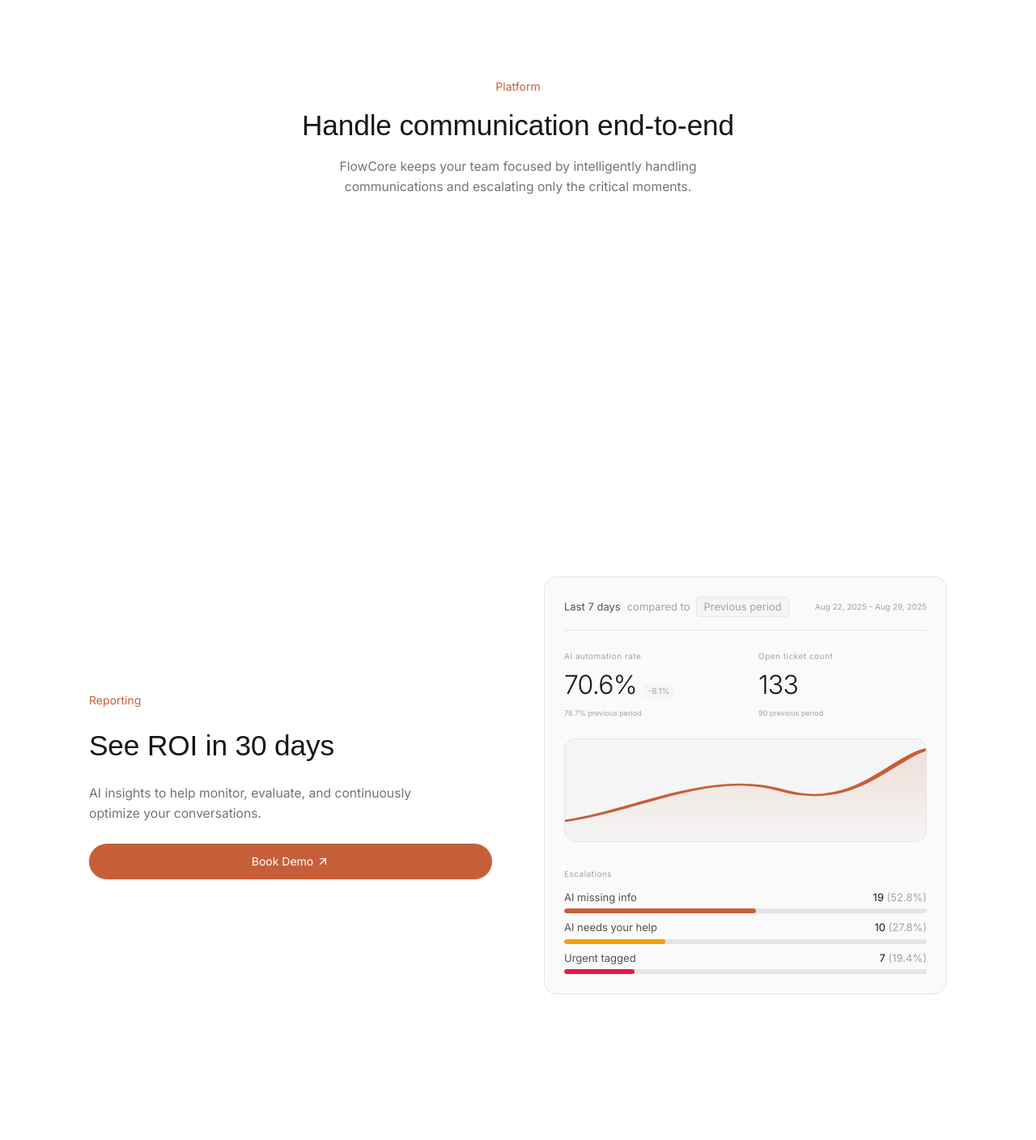
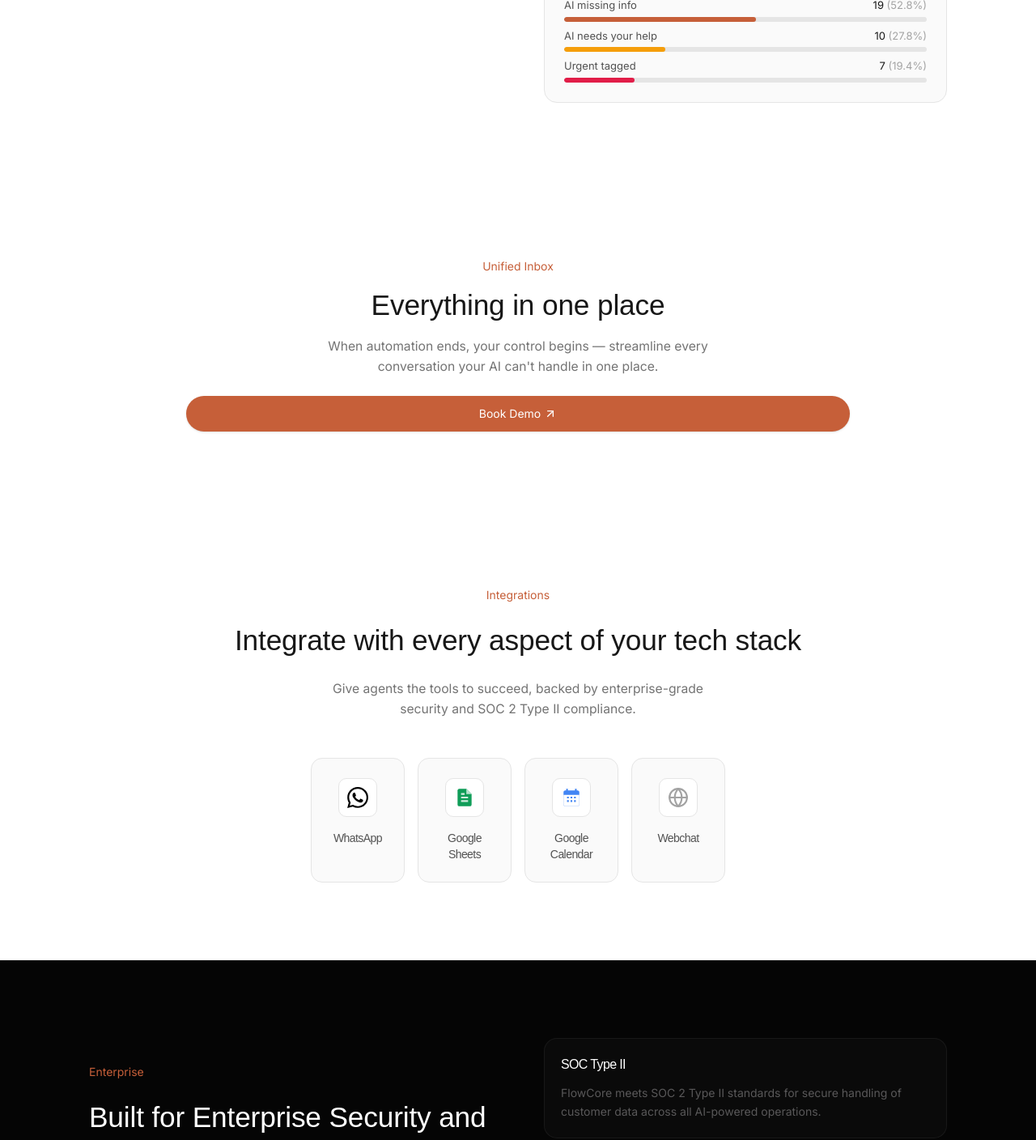
Before and after one commit to sanir321/flowcoreai, a Next.js app: page / in a window 1280 px wide. Shown: the part 2153-3561 px from the top of the page at 81% size. Built offline with nearby package versions, Linux system fonts and the light colour scheme; no server answers.

Commit message:
Replace sticky parallax stacking with framer-motion scroll-triggered animations; fix footer layout

```diff
--- a/src/app/page.tsx
+++ b/src/app/page.tsx
@@ -2,17 +2,14 @@
 
 import Link from "next/link"
 import { useRouter } from "next/navigation"
-import { motion } from "framer-motion"
-import { useState } from "react"
+import { motion, useScroll, useTransform } from "framer-motion"
+import { useState, useRef } from "react"
 import { Button } from "@/components/ui/button"
 import {
   ArrowUpRight,
   Send,
   Inbox,
   BarChart2,
-  Shield,
-  Heart,
-  Lock,
   Globe
 } from "lucide-react"
 import { Input } from "@/components/ui/input"
@@ -42,16 +39,27 @@ const GoogleSheetsLogo = ({ className }: { className?: string }) => (
 
 const sf = { fontFamily: "'Söhne', 'Inter', ui-sans-serif, system-ui, sans-serif" }
 
+const sectionAnim = {
+  initial: { opacity: 0, y: 50 },
+  whileInView: { opacity: 1, y: 0 },
+  viewport: { once: true, margin: "-120px" },
+  transition: { duration: 1, ease: [0.16, 1, 0.3, 1] }
+}
+
+const staggerItem = {
+  initial: { opacity: 0, y: 30 },
+  whileInView: { opacity: 1, y: 0 },
+  viewport: { once: true, margin: "-80px" },
+  transition: { duration: 0.8, ease: [0.16, 1, 0.3, 1] }
+}
+
 export default function LandingPage() {
   const [email, setEmail] = useState("")
   const router = useRouter()
-
-  const fadeInUp = {
-    initial: { opacity: 0, y: 30 },
-    whileInView: { opacity: 1, y: 0 },
-    viewport: { once: true, margin: "-80px" },
-    transition: { duration: 0.8, ease: [0.16, 1, 0.3, 1] as any }
-  }
+  const heroRef = useRef(null)
+  const { scrollYProgress } = useScroll({ target: heroRef, offset: ["start start", "end start"] })
+  const dashboardY = useTransform(scrollYProgress, [0, 1], [0, 120])
+  const heroOpacity = useTransform(scrollYProgress, [0, 0.8], [1, 0.4])
 
   return (
     <div className="min-h-screen scroll-smooth" style={sf}>
@@ -79,11 +87,11 @@ export default function LandingPage() {
         </div>
       </header>
 
-      <main className="relative">
-        <section className="sticky top-0 z-10 min-h-screen pt-32 pb-48 px-6 overflow-hidden flex flex-col items-center" style={{ background: "#050505" }}>
+      <main ref={heroRef}>
+        <section className="relative pt-32 pb-48 px-6 overflow-hidden flex flex-col items-center" style={{ background: "#050505" }}>
           <div className="absolute top-[3%] left-1/2 -translate-x-1/2 w-[1000px] h-[650px] rounded-full pointer-events-none z-0" style={{ background: "radial-gradient(ellipse at center, rgba(198, 95, 57, 0.28) 0%, rgba(198, 95, 57, 0.1) 35%, rgba(198, 95, 57, 0.03) 60%, transparent 80%)" }} />
 
-          <div className="max-w-[820px] mx-auto text-center relative z-10 space-y-8">
+          <motion.div className="max-w-[820px] mx-auto text-center relative z-10 space-y-8" style={{ opacity: heroOpacity }}>
             <div className="space-y-5">
               <h1 className="font-normal leading-[1.1] tracking-tight text-white" style={{ fontSize: "54.8345px", lineHeight: "63.0597px", letterSpacing: "-0.15667px" }}>
                 Automated customer<br/>
@@ -115,9 +123,9 @@ export default function LandingPage() {
                 </Button>
               </form>
             </div>
-          </div>
+          </motion.div>
 
-          <div className="w-full max-w-[980px] px-6 relative z-30 mt-32">
+          <motion.div className="w-full max-w-[980px] px-6 relative z-30 mt-32" style={{ y: dashboardY }}>
             <div className="rounded-2xl overflow-hidden shadow-xl" style={{ background: "#ffffff", border: "1px solid #e5e5e5" }}>
               <div className="flex items-center justify-between h-10 px-5" style={{ borderBottom: "1px solid #e5e5e5", background: "#fafafa" }}>
                 <div className="flex items-center gap-2">
@@ -176,23 +184,23 @@ export default function LandingPage() {
                 </div>
               </div>
             </div>
-          </div>
+          </motion.div>
         </section>
 
-        <section className="sticky top-0 z-20 min-h-screen flex flex-col items-center justify-center px-6" style={{ background: "#ffffff" }}>
+        <motion.section {...sectionAnim} className="py-16 px-6 flex flex-col items-center" style={{ background: "#ffffff", borderTop: "1px solid #e5e5e5" }}>
           <div className="text-sm font-normal" style={{ color: "#a3a3a3", letterSpacing: "0.05em" }}>
             500+ teams supercharge their service with FlowCore
           </div>
           <div className="flex flex-wrap justify-center items-center gap-x-12 gap-y-6 max-w-4xl px-6 mt-8" style={{ opacity: 0.5 }}>
             {["Haus", "Hallson", "Capitalia", "HostGenius", "Renjoy", "Bocobay", "Casioa", "MerchFarm"].map((brand, i) => (
-              <span key={i} className="text-base tracking-tight select-none cursor-default" style={{ color: "#171717", fontWeight: 400 }}>
+              <motion.span key={i} custom={i} initial={{ opacity: 0, y: 20 }} whileInView={{ opacity: 1, y: 0 }} viewport={{ once: true }} transition={{ duration: 0.6, delay: i * 0.05, ease: [0.16, 1, 0.3, 1] }} className="text-base tracking-tight select-none cursor-default" style={{ color: "#171717", fontWeight: 400 }}>
                 {brand}
-              </span>
+              </motion.span>
             ))}
           </div>
-        </section>
+        </motion.section>
 
-        <section className="sticky top-0 z-30 min-h-screen flex flex-col items-center justify-center px-6 lg:px-12" style={{ background: "#ffffff" }}>
+        <motion.section {...sectionAnim} className="py-24 px-6 lg:px-12" style={{ background: "#ffffff" }}>
           <div className="max-w-[820px] mx-auto text-center">
             <p className="text-sm font-normal mb-4" style={{ color: "#c65f39" }}>Platform</p>
             <h2 className="font-normal tracking-tight" style={{ fontSize: "35.2508px", lineHeight: "44.0635px", letterSpacing: "-0.15667px", color: "#171717" }}>
@@ -202,11 +210,11 @@ export default function LandingPage() {
               FlowCore keeps your team focused by intelligently handling communications and escalating only the critical moments.
             </p>
           </div>
-        </section>
+        </motion.section>
 
-        <section className="sticky top-0 z-40 min-h-screen flex items-center px-6 lg:px-12" style={{ background: "#ffffff" }}>
-          <div className="w-full max-w-[1060px] mx-auto grid grid-cols-1 lg:grid-cols-2 gap-16 items-center">
-            <motion.div {...fadeInUp} className="space-y-6">
+        <motion.section {...sectionAnim} className="py-24 px-6 lg:px-12" style={{ background: "#ffffff" }}>
+          <div className="max-w-[1060px] mx-auto grid grid-cols-1 lg:grid-cols-2 gap-16 items-center">
+            <motion.div {...staggerItem} className="space-y-6">
               <p className="text-sm font-normal" style={{ color: "#c65f39" }}>Reporting</p>
               <h2 className="font-normal tracking-tight" style={{ fontSize: "35.2508px", lineHeight: "44.0635px", letterSpacing: "-0.15667px", color: "#171717" }}>
                 See ROI in 30 days
@@ -219,7 +227,7 @@ export default function LandingPage() {
               </Button>
             </motion.div>
 
-            <motion.div {...fadeInUp} className="p-6 rounded-2xl overflow-hidden" style={{ background: "#fafafa", border: "1px solid #e5e5e5" }}>
+            <motion.div {...staggerItem} className="p-6 rounded-2xl overflow-hidden" style={{ background: "#fafafa", border: "1px solid #e5e5e5" }}>
               <div className="space-y-6">
                 <div className="flex flex-col sm:flex-row sm:items-center justify-between gap-4 pb-4" style={{ borderBottom: "1px solid #e5e5e5" }}>
                   <div className="flex items-center gap-2" style={{ fontSize: "13px", color: "#525252" }}>
@@ -281,9 +289,9 @@ export default function LandingPage() {
               </div>
             </motion.div>
           </div>
-        </section>
+        </motion.section>
 
-        <section className="sticky top-0 z-50 min-h-screen flex flex-col items-center justify-center px-6 lg:px-12" style={{ background: "#ffffff" }}>
+        <motion.section {...sectionAnim} className="py-24 px-6 lg:px-12" style={{ background: "#ffffff" }}>
           <div className="max-w-[820px] mx-auto text-center">
             <p className="text-sm font-normal mb-4" style={{ color: "#c65f39" }}>Unified Inbox</p>
             <h2 className="font-normal tracking-tight" style={{ fontSize: "35.2508px", lineHeight: "44.0635px", letterSpacing: "-0.15667px", color: "#171717" }}>
@@ -296,9 +304,9 @@ export default function LandingPage() {
               <Link href="/login">Book Demo <ArrowUpRight className="h-4 w-4" /></Link>
             </Button>
           </div>
-        </section>
+        </motion.section>
 
-        <section className="sticky top-0 z-60 min-h-screen flex items-center justify-center px-6 lg:px-12 text-center" style={{ background: "#ffffff" }}>
+        <motion.section {...sectionAnim} className="py-24 px-6 lg:px-12 text-center" style={{ background: "#ffffff" }}>
           <div className="max-w-[820px] mx-auto space-y-12">
             <div className="space-y-6">
               <p className="text-sm font-normal" style={{ color: "#c65f39" }}>Integrations</p>
@@ -317,23 +325,23 @@ export default function LandingPage() {
                 { logo: GoogleCalendarLogo, label: "Google Calendar" },
                 { logo: () => <Globe className="h-full w-full" style={{ color: "#a3a3a3" }} />, label: "Webchat" }
               ].map((node, i) => (
-                <div key={i} className="p-6 rounded-xl flex flex-col items-center gap-4 transition-all duration-300" style={{ background: "#fafafa", border: "1px solid #e5e5e5" }}>
+                <motion.div key={i} initial={{ opacity: 0, y: 20 }} whileInView={{ opacity: 1, y: 0 }} viewport={{ once: true }} transition={{ duration: 0.6, delay: i * 0.1, ease: [0.16, 1, 0.3, 1] }} className="p-6 rounded-xl flex flex-col items-center gap-4 transition-all duration-300" style={{ background: "#fafafa", border: "1px solid #e5e5e5" }}>
                   <div className="h-12 w-12 rounded-lg flex items-center justify-center p-2.5" style={{ background: "#ffffff", border: "1px solid #e5e5e5" }}>
                     <node.logo className="h-full w-full" />
                   </div>
                   <div>
                     <h4 className="text-sm font-normal" style={{ color: "#525252" }}>{node.label}</h4>
                   </div>
-                </div>
+                </motion.div>
               ))}
             </div>
           </div>
-        </section>
+        </motion.section>
 
-        <section className="sticky top-0 z-70 min-h-screen flex items-center px-6 lg:px-12 relative overflow-hidden" style={{ background: "#050505" }}>
+        <motion.section {...sectionAnim} className="py-24 px-6 lg:px-12 relative overflow-hidden" style={{ background: "#050505" }}>
           <div className="absolute top-1/2 right-0 w-[400px] h-[400px] rounded-full translate-x-1/2 pointer-events-none" style={{ background: "radial-gradient(circle, rgba(198, 95, 57, 0.08) 0%, transparent 60%)" }} />
           <div className="max-w-[1060px] mx-auto w-full grid grid-cols-1 lg:grid-cols-2 gap-16 items-center">
-            <div className="space-y-6">
+            <motion.div {...staggerItem} className="space-y-6">
               <p className="text-sm font-normal" style={{ color: "#c65f39" }}>Enterprise</p>
               <h2 className="font-normal tracking-tight text-white" style={{ fontSize: "35.2508px", lineHeight: "44.0635px", letterSpacing: "-0.15667px" }}>
                 Built for Enterprise Security and Privacy
@@ -343,9 +351,9 @@ export default function LandingPage() {
                   <Link href="/login">Talk to Sales <ArrowUpRight className="h-4 w-4" /></Link>
                 </Button>
               </div>
-            </div>
+            </motion.div>
 
-            <div className="grid grid-cols-1 gap-4">
+            <motion.div {...staggerItem} className="grid grid-cols-1 gap-4">
               <div className="p-5 rounded-2xl space-y-3" style={{ background: "#0a0a0a", border: "1px solid rgba(255,255,255,0.06)" }}>
                 <h3 className="text-base font-normal" style={{ color: "#fff" }}>SOC Type II</h3>
                 <p className="text-sm leading-relaxed font-normal" style={{ color: "#595859" }}>
@@ -358,12 +366,12 @@ export default function LandingPage() {
                   End-to-end encryption, role-based access, audit logs, and secure model orchestration across all AI agents.
                 </p>
               </div>
-            </div>
+            </motion.div>
           </div>
-        </section>
+        </motion.section>
       </main>
 
-      <footer className="relative z-80 pt-20 pb-12 px-8 lg:px-16" style={{ background: "#ffffff" }}>
+      <footer className="pt-20 pb-12 px-8 lg:px-16" style={{ background: "#ffffff" }}>
         <div className="max-w-6xl mx-auto">
           <div className="grid grid-cols-2 md:grid-cols-4 gap-12 mb-16">
             <div className="col-span-2 md:col-span-1 space-y-5">
```
